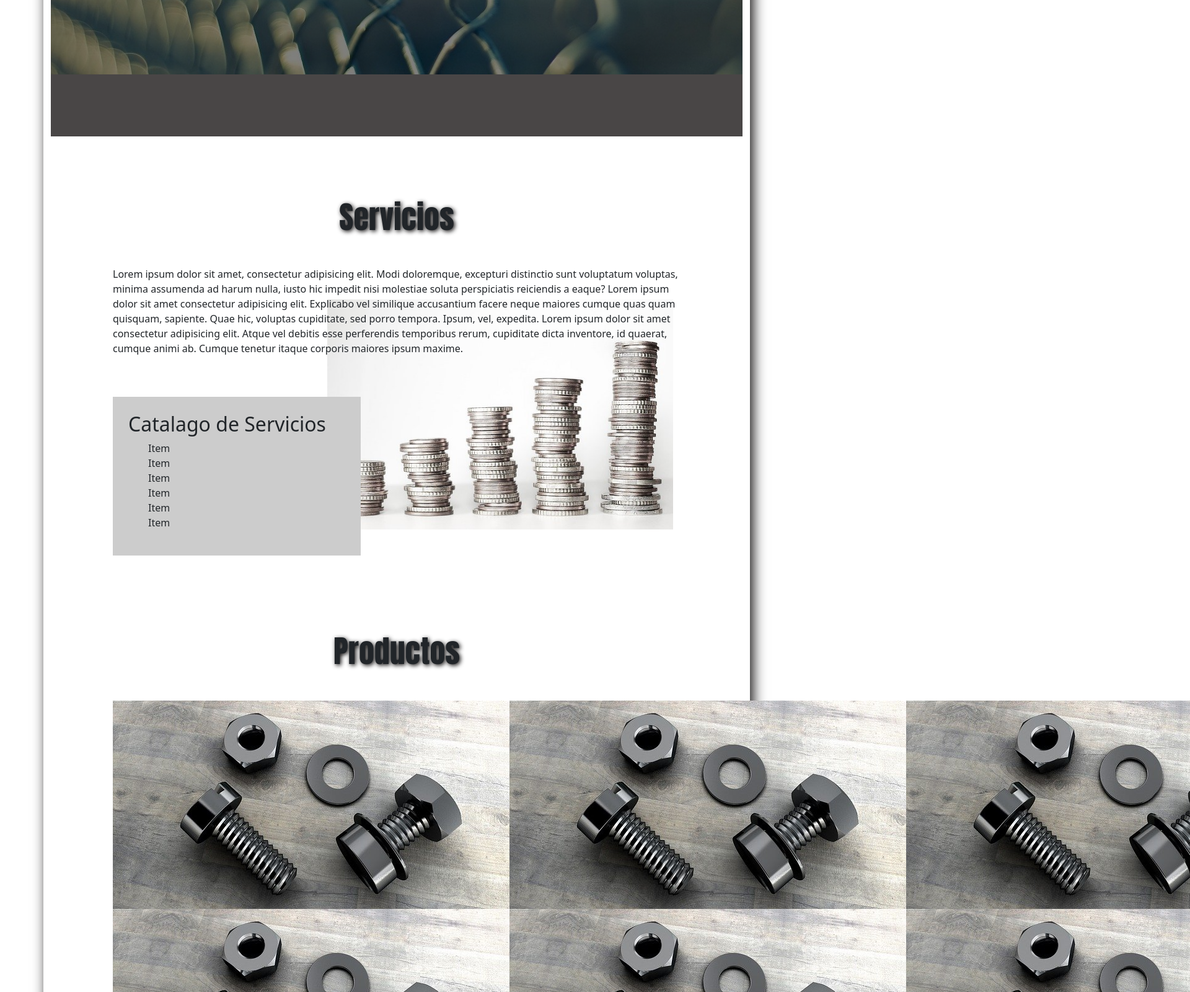
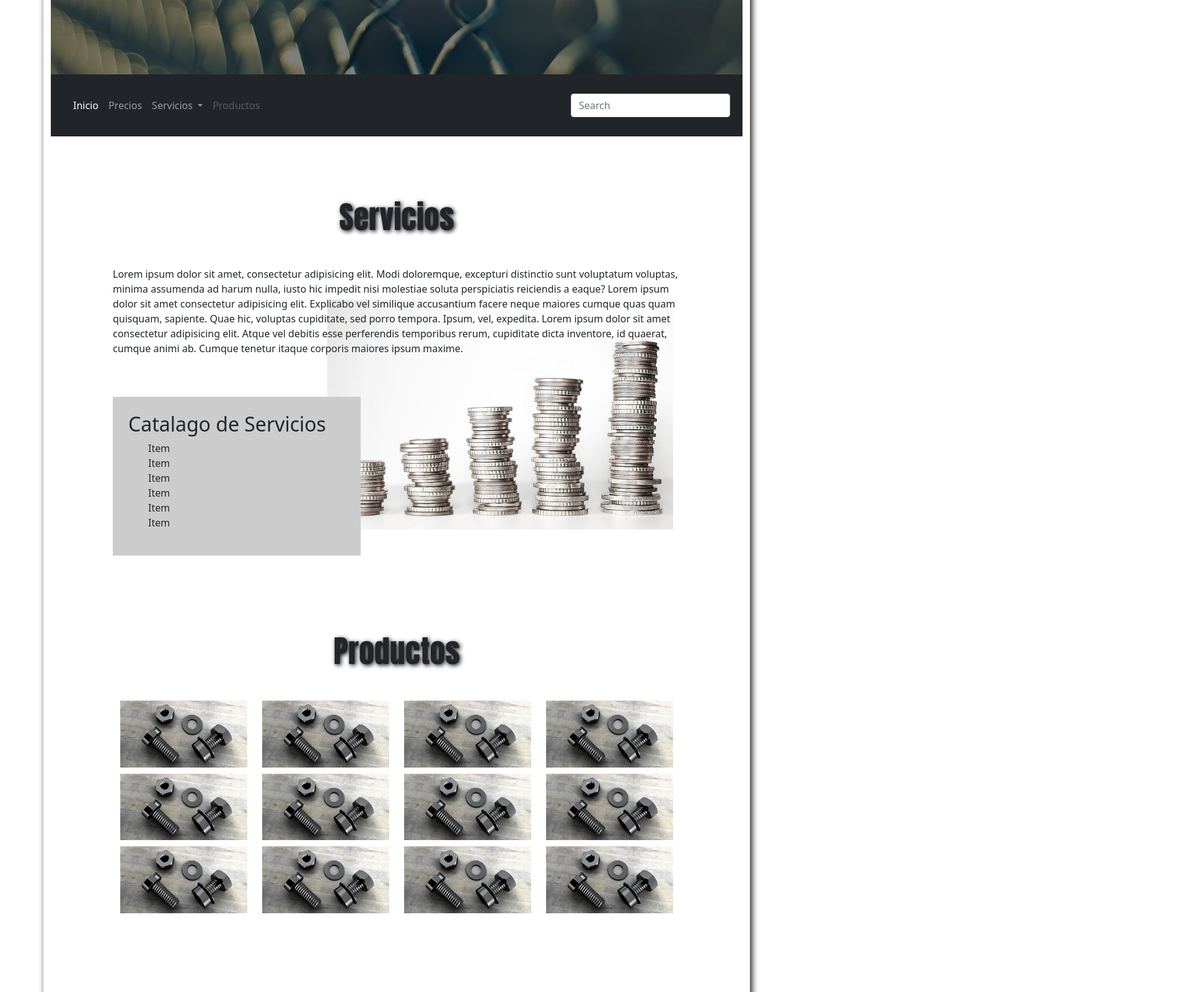
Before and after one commit to antonio2120/prograweb2021a, a plain HTML site: page demo/index.html in a window 1280 px wide. Shown: the part 580-2180 px from the top of the page at 62% size, 1920 px wide, since content can reach past the window. Drawn offline with nearby package versions, Linux system fonts and the light colour scheme.

Commit message:
Add Bootstrap NavBar

```diff
--- a/demo/css/main.css
+++ b/demo/css/main.css
@@ -12,7 +12,7 @@ body{
 }
 .content{
 	margin: auto;
-	box-shadow: #110F0F 5px 5px 20px;
+	box-shadow: #110F0F 3px 3px 10px;
 }
 .bannerTop{
 	background-image:linear-gradient(
@@ -66,7 +66,6 @@ aside{
 }
 .titleMain{
 	font-family: 'Orbitron', sans-serif;
-	font-size: 200px;
 	font-weight: 900;
 	color: #FFFFFF;
 	margin: auto;
@@ -86,6 +85,33 @@ aside{
 	color: #FA6206;
 }
 .ubication{
+	margin-top: 150px;
 	color: #FFFFFF;
 	text-align: center;
+	font-size: 20px;
 }
+.products img{
+	width: 100%;
+}
+.products .row {
+	margin-top: 10px;
+}
+
+
+@media (max-width: 575.98px)  {
+	.titleMain{
+		font-size: 100px;
+	}
+ }
+
+@media (min-width: 576px) {
+	.titleMain{
+			font-size: 150px;
+		}
+ }
+
+ @media (min-width: 1200px) {
+	.titleMain{
+			font-size: 200px;
+		}
+ }
--- a/demo/index.html
+++ b/demo/index.html
@@ -43,7 +43,43 @@
 					INOX
 				</div>
 			</div>
-			<nav></nav>
+
+			<nav class="navbar navbar-expand-lg navbar-dark bg-dark">
+			  <div class="container-fluid">
+			    <a class="navbar-brand" href="#"></a>
+			    <button class="navbar-toggler" type="button" data-bs-toggle="collapse" data-bs-target="#navbarSupportedContent" aria-controls="navbarSupportedContent" aria-expanded="false" aria-label="Toggle navigation">
+			      <span class="navbar-toggler-icon"></span>
+			    </button>
+			    <div class="collapse navbar-collapse" id="navbarSupportedContent">
+			      <ul class="navbar-nav me-auto mb-2 mb-lg-0">
+			        <li class="nav-item">
+			          <a class="nav-link active" aria-current="page" href="#">Inicio</a>
+			        </li>
+			        <li class="nav-item">
+			          <a class="nav-link" href="#">Precios</a>
+			        </li>
+			        <li class="nav-item dropdown">
+			          <a class="nav-link dropdown-toggle" href="#" id="navbarDropdown" role="button" data-bs-toggle="dropdown" aria-expanded="false">
+			            Servicios
+			          </a>
+			          <ul class="dropdown-menu" aria-labelledby="navbarDropdown">
+			            <li><a class="dropdown-item" href="#">Action</a></li>
+			            <li><a class="dropdown-item" href="#">Another action</a></li>
+			            <li><hr class="dropdown-divider"></li>
+			            <li><a class="dropdown-item" href="#">Something else here</a></li>
+			          </ul>
+			        </li>
+			        <li class="nav-item">
+			          <a class="nav-link disabled" href="#" tabindex="-1" aria-disabled="true">Productos</a>
+			        </li>
+			      </ul>
+			      <form class="d-flex">
+			        <input class="form-control me-2" type="search" placeholder="Search" aria-label="Search">
+			      </form>
+			    </div>
+			  </div>
+			</nav>
+
 		</header>
 		<div>
 			<div class="section service">
@@ -77,23 +113,27 @@
 			</div>
 			<div class="section products">
 				<h2>Productos</h2>
-				<table class="listProduct">
-					<tr>
-						<td><img src="img/product.jpg" alt=""></td>
-						<td><img src="img/product.jpg" alt=""></td>
-						<td><img src="img/product.jpg" alt=""></td>
-					</tr>
-					<tr>
-						<td><img src="img/product.jpg" alt=""></td>
-						<td><img src="img/product.jpg" alt=""></td>
-						<td><img src="img/product.jpg" alt=""></td>
-					</tr>
-					<tr>
-						<td><img src="img/product.jpg" alt=""></td>
-						<td><img src="img/product.jpg" alt=""></td>
-						<td><img src="img/product.jpg" alt=""></td>
-					</tr>
-				</table>
+				<div class="container">
+				  <div class="row">
+				    <div class="col-sm-12 col-md-6 col-lg-3"><img src="img/product.jpg" alt=""></div>
+				    <div class="col-sm-12 col-md-6 col-lg-3"><img src="img/product.jpg" alt=""></div>
+				    <div class="col-sm-12 col-md-6 col-lg-3"><img src="img/product.jpg" alt=""></div>
+				    <div class="col-sm-12 col-md-6 col-lg-3"><img src="img/product.jpg" alt=""></div>
+				  </div>
+				  <div class="row">
+				    <div class="col-sm-12 col-md-6 col-lg-3"><img src="img/product.jpg" alt=""></div>
+				    <div class="col-sm-12 col-md-6 col-lg-3"><img src="img/product.jpg" alt=""></div>
+				    <div class="col-sm-12 col-md-6 col-lg-3"><img src="img/product.jpg" alt=""></div>
+				    <div class="col-sm-12 col-md-6 col-lg-3"><img src="img/product.jpg" alt=""></div>
+				  </div>
+				  <div class="row">
+				    <div class="col-sm-12 col-md-6 col-lg-3"><img src="img/product.jpg" alt=""></div>
+				    <div class="col-sm-12 col-md-6 col-lg-3"><img src="img/product.jpg" alt=""></div>
+				    <div class="col-sm-12 col-md-6 col-lg-3"><img src="img/product.jpg" alt=""></div>
+				    <div class="col-sm-12 col-md-6 col-lg-3"><img src="img/product.jpg" alt=""></div>
+				  </div>
+				</div>
+
 			</div>
 			<div class="productsCount">
 				1,965,566
```
